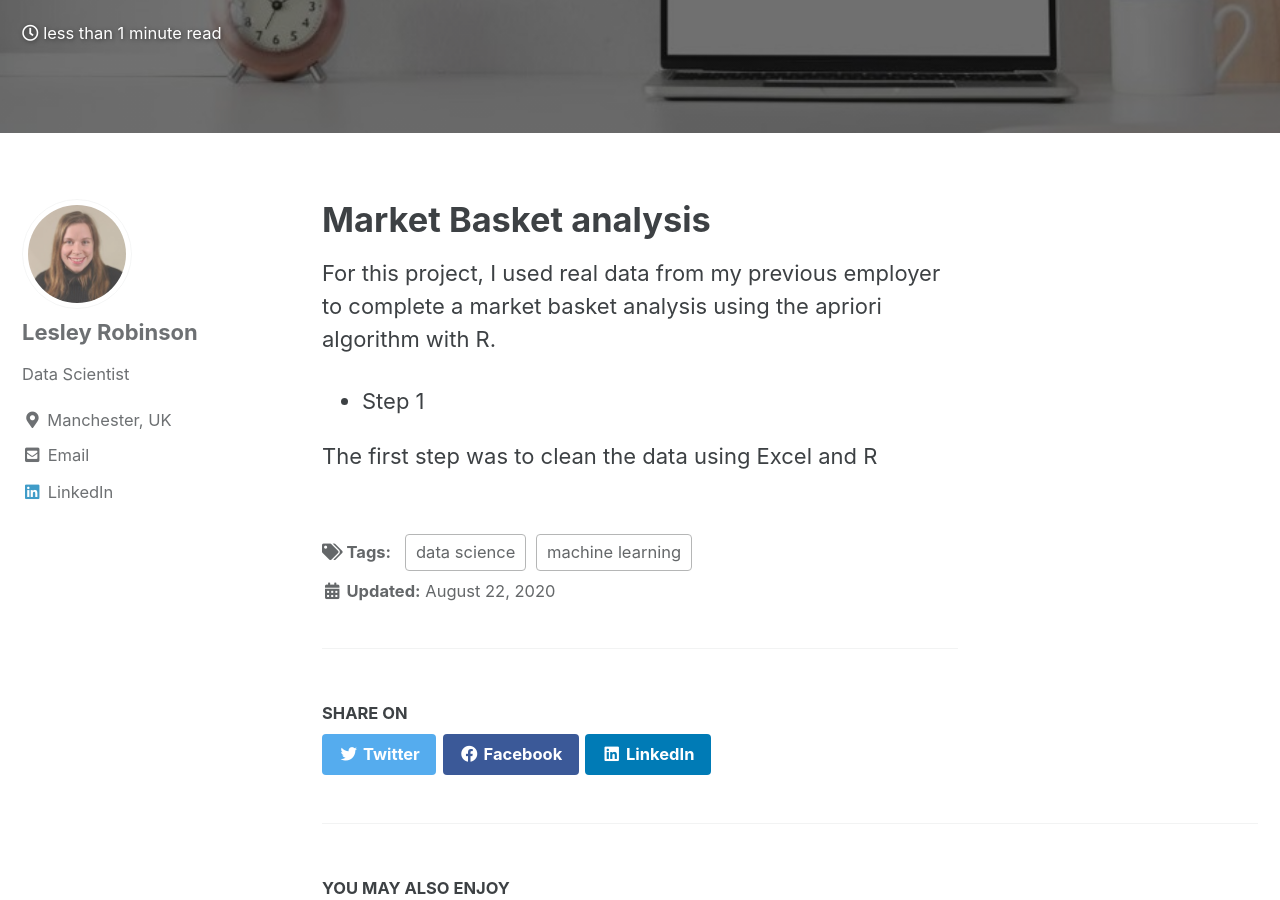
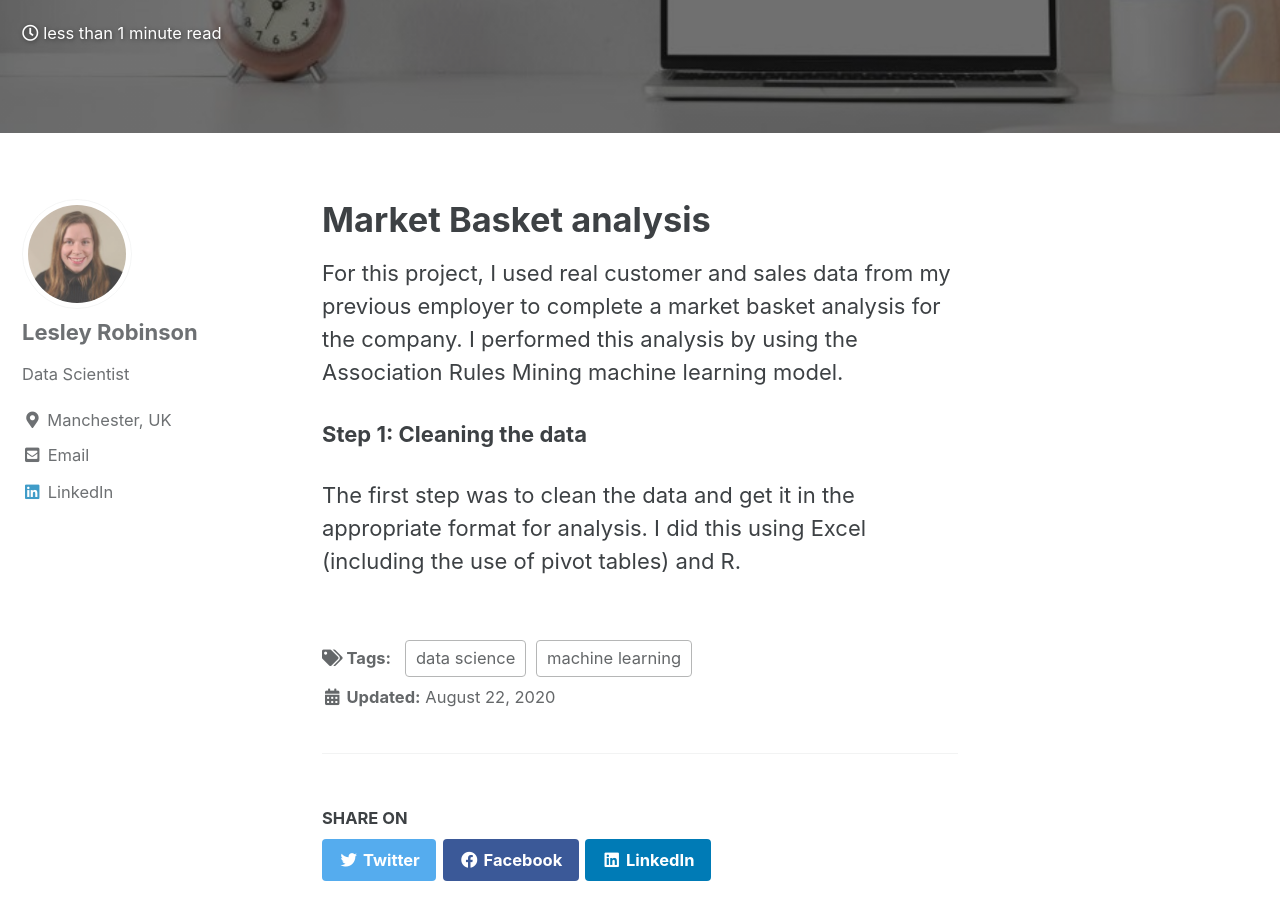
Before and after one commit to lesleymarie/lesleymarie.github.io, a Jekyll site: the page built from _posts/2020-08-22-market-basket-analysis.md, in a window 1280 px wide and 900 px high, scrolled down 356 px. Built offline with Jekyll 4.4.1, drawn with Linux system fonts in a browser that asks for light colours; cached includes are drawn as plain includes.

Commit message:
new info on post

```diff
--- a/_posts/2020-08-22-market-basket-analysis.md
+++ b/_posts/2020-08-22-market-basket-analysis.md
@@ -10,8 +10,8 @@ excerpt: "Machine Learning, Data Science"
 
 # Market Basket analysis
 
-For this project, I used real data from my previous employer to complete a market basket analysis using the apriori algorithm with R.
+For this project, I used real customer and sales data from my previous employer to complete a market basket analysis for the company. I performed this analysis by using the Association Rules Mining machine learning model.
 
-* Step 1
+**Step 1: Cleaning the data**
 
-The first step was to clean the data using Excel and R
+The first step was to clean the data and get it in the appropriate format for analysis. I did this using Excel (including the use of pivot tables) and R.
```
